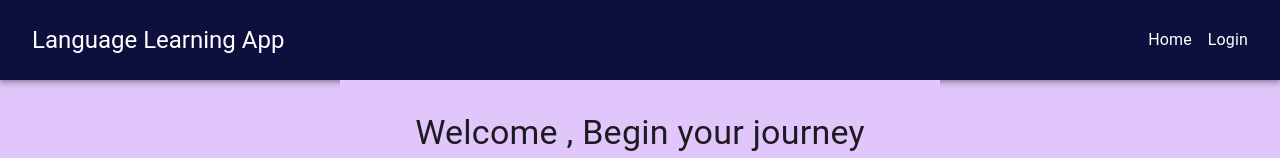
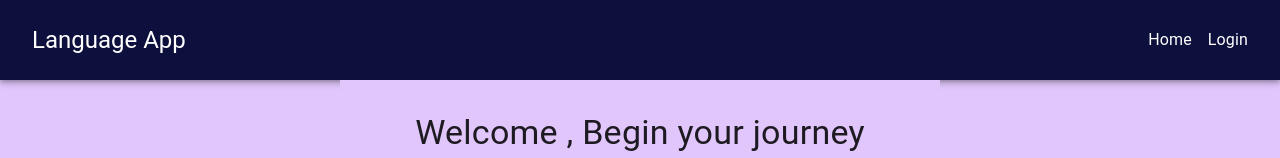
Before and after one commit to samarth1403/language-learning-app, a React (Vite) app: page / in a window 1280 px wide. Shown: the top 158 px of the page. Built offline with nearby package versions, Linux system fonts and the light colour scheme.

Commit message:
update 1.2

```diff
--- a/src/Components/Header.tsx
+++ b/src/Components/Header.tsx
@@ -12,7 +12,7 @@ const Header = () => {
       <Toolbar>
         <Typography variant="h5" marginRight={"auto"}>
           <Link to="/" style={styles}>
-            Language Learning App
+            Language App
           </Link>
         </Typography>
         <Link to="/" style={styles}>
```
